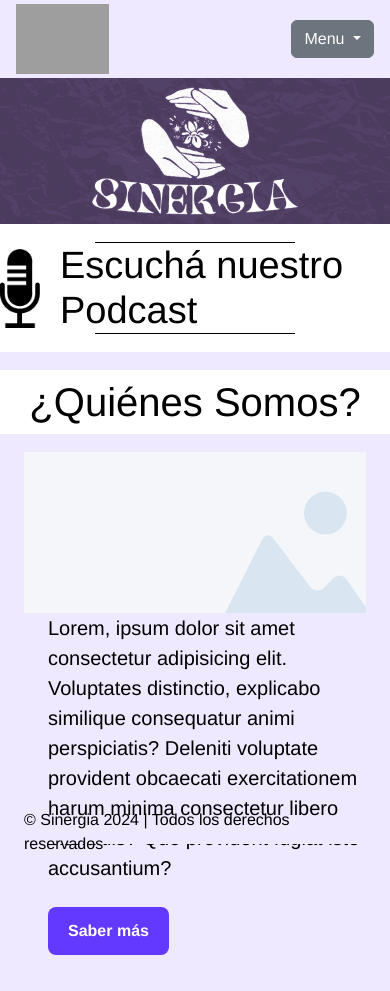
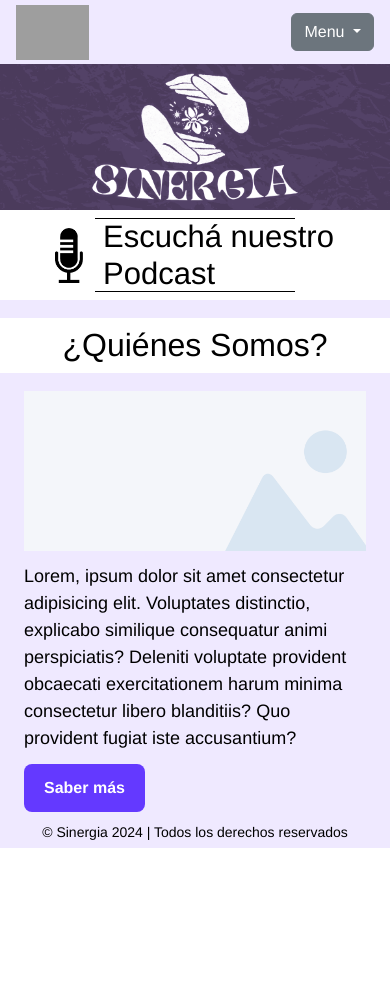
Before and after one commit to gabrielAndreC/sinergia-web, a plain HTML site: page index.html in a window 390 px wide. After the commit the page ends 936 px from the top, so only its background shows below. Drawn offline with nearby package versions, Linux system fonts and the light colour scheme; grey boxes are pictures that could not be loaded.

Commit message:
Version mobile de la pagina 'Inicio' 320px-425px

```diff
--- a/index.html
+++ b/index.html
@@ -93,7 +93,7 @@
                         <img src="./resources/heroPlaceholder.png" alt="">
                         <div class="inicio__quienesInfo">
                             <p>Lorem, ipsum dolor sit amet consectetur adipisicing elit. Voluptates distinctio, explicabo similique consequatur animi perspiciatis? Deleniti voluptate provident obcaecati exercitationem harum minima consectetur libero blanditiis? Quo provident fugiat iste accusantium?</p>
-                            <a class="button-saberMas" href="">Saber más</a>
+                            <a class="button-saberMas" href="./pages/quienes.html">Saber más</a>
                         </div>
                     </div>
                 </section>
--- a/styles/style.css
+++ b/styles/style.css
@@ -49,7 +49,7 @@ header nav{
     cursor: default;
 }
 .nav__listMobile__logo img{
-    height: 70px;
+    height: 55px;
 }
 
 
@@ -447,12 +447,32 @@ footer p{
 /* Mobile L: 375 */
 
 @media (max-width: 425px){
-
+    header{
+        height: 64px;
+    }
+    main{
+        padding-top: 64px;
+    }
     .nav__list{
         display: none;
     }
     .nav__listMobile{
         display: flex;
+    }
+    .inicio__podcast{
+        padding: 0 18px;
+        margin: 8px 0;
+    }
+    .inicio__podcastContainer{
+        height: 72px;
+    }
+    .inicio__podcastContainer img{
+        width: 48px;
+    }
+    .inicio__podcastContainer h2{
+        font-size: 31px;
+        width: max-content;
+        max-width: 232px;
     }
     .inicio__quienesContainer{
         flex-direction: column;
@@ -460,6 +480,24 @@ footer p{
     .inicio__quienesContainer img{
         width: 100%;
         height: unset;
+        margin-bottom: 12px;
     }
-
+    .inicio__quienesInfo{
+        padding: 0;
+    }
+    .inicio__quienesInfo p {
+        font-size: 18px;
+        margin-bottom: 12px;
+    }
+    .titleBanner{
+        font-size: 32px;
+    }
+    footer{
+        padding: 2px 0;
+    }
+    footer p{
+        width: 100%;
+        font-size: 14px;
+        text-align: center;
+    }
 }
```
